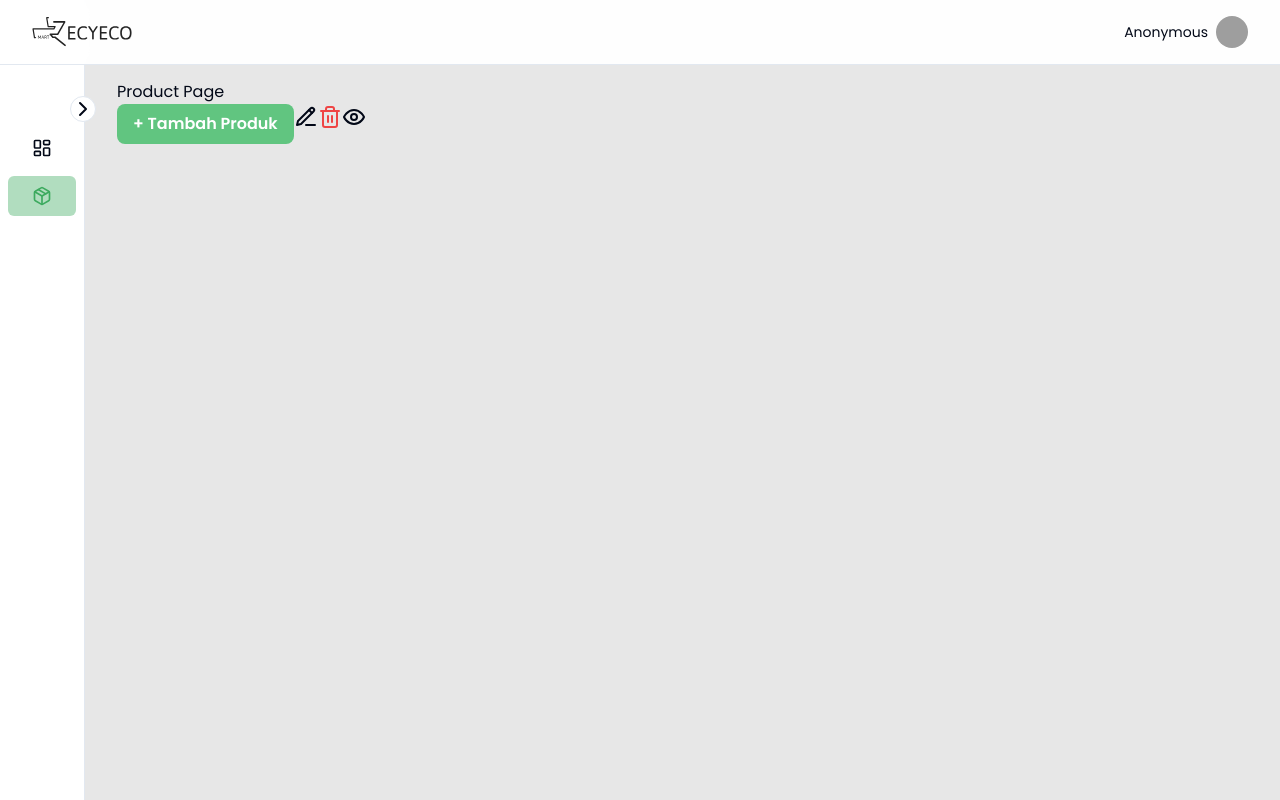
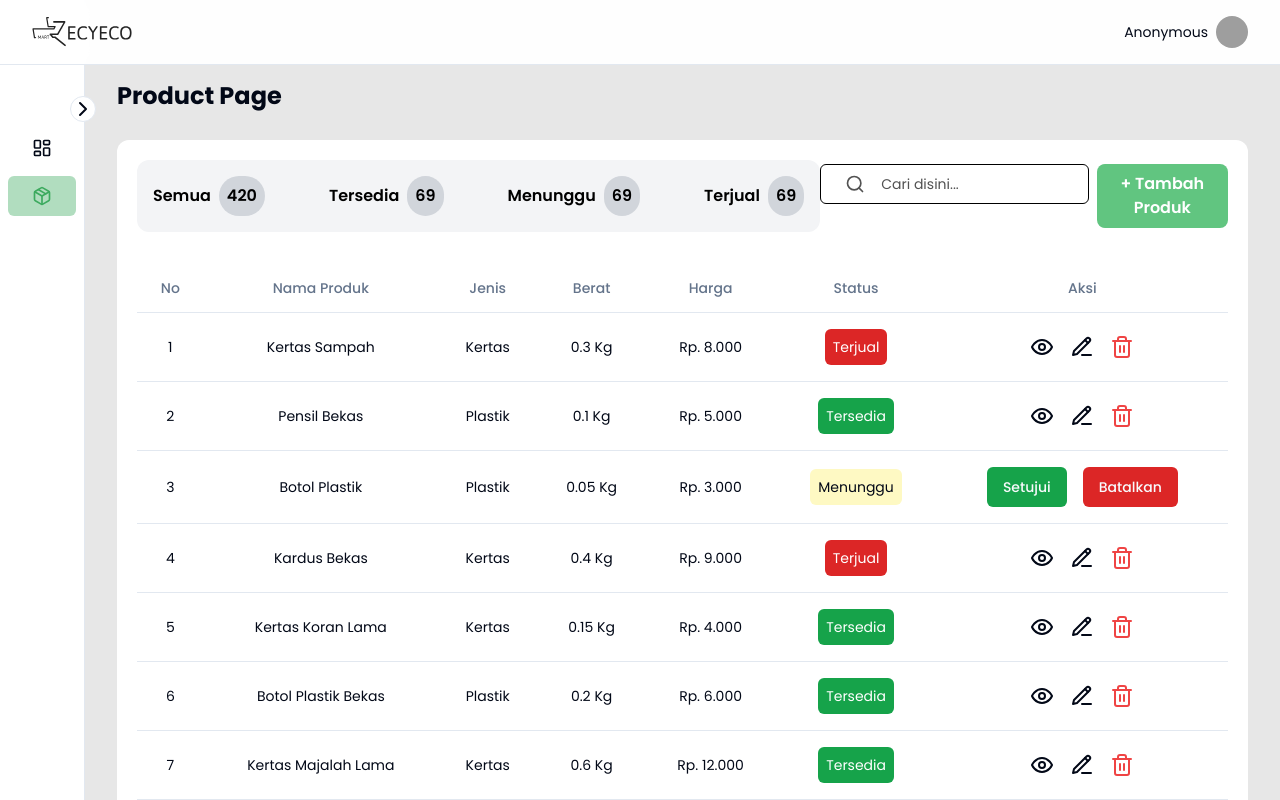
Before and after one commit to proxo-pt/recyeco-fe, a Next.js app: page /dashboard/product in a window 1280 px wide. Built offline with nearby package versions, Linux system fonts and the light colour scheme; grey boxes are pictures that could not be loaded.

Commit message:
feat: creating table management product

```diff
--- a/src/constants/dashboard.ts
+++ b/src/constants/dashboard.ts
@@ -1,4 +1,10 @@
-import { DashProductType, DashboardMenuType, ProductDashType } from '@/types';
+import {
+  DashProductType,
+  DashboardMenuType,
+  ManageProductType,
+  ProductDashType,
+  TabManageType
+} from '@/types';
 import { LayoutDashboard, Package } from 'lucide-react';
 
 export const DashboardMenu: DashboardMenuType[] = [
@@ -201,3 +207,194 @@ export const DashProductMain: DashProductType[] = [
     action: ['Setujui', 'Batalkan']
   }
 ];
+export const ManageProductTitle: ProductDashType[] = [
+  {
+    id: 1,
+    title: 'No'
+  },
+  {
+    id: 2,
+    title: 'Nama Produk'
+  },
+  {
+    id: 3,
+    title: 'Jenis'
+  },
+  {
+    id: 4,
+    title: 'Berat'
+  },
+  {
+    id: 5,
+    title: 'Harga'
+  },
+  {
+    id: 6,
+    title: 'Status'
+  },
+  {
+    id: 7,
+    title: 'Aksi'
+  }
+];
+
+export const ManageProductMain: ManageProductType[] = [
+  {
+    id: 1,
+    number: 1,
+    description: 'Kertas Sampah',
+    type: 'Kertas',
+    weight: '0.3 Kg',
+    price: 'Rp. 8.000',
+    status: 'Terjual'
+  },
+  {
+    id: 2,
+    number: 2,
+    description: 'Pensil Bekas',
+    type: 'Plastik',
+    weight: '0.1 Kg',
+    price: 'Rp. 5.000',
+    status: 'Tersedia'
+  },
+  {
+    id: 3,
+    number: 3,
+    description: 'Botol Plastik',
+    type: 'Plastik',
+    weight: '0.05 Kg',
+    price: 'Rp. 3.000',
+    status: 'Menunggu'
+  },
+  {
+    id: 4,
+    number: 4,
+    description: 'Kardus Bekas',
+    type: 'Kertas',
+    weight: '0.4 Kg',
+    price: 'Rp. 9.000',
+    status: 'Terjual'
+  },
+  {
+    id: 5,
+    number: 5,
+    description: 'Kertas Koran Lama',
+    type: 'Kertas',
+    weight: '0.15 Kg',
+    price: 'Rp. 4.000',
+    status: 'Tersedia'
+  },
+  {
+    id: 6,
+    number: 6,
+    description: 'Botol Plastik Bekas',
+    type: 'Plastik',
+    weight: '0.2 Kg',
+    price: 'Rp. 6.000',
+    status: 'Tersedia'
+  },
+  {
+    id: 7,
+    number: 7,
+    description: 'Kertas Majalah Lama',
+    type: 'Kertas',
+    weight: '0.6 Kg',
+    price: 'Rp. 12.000',
+    status: 'Tersedia'
+  },
+  {
+    id: 8,
+    number: 8,
+    description: 'Kardus Bekas',
+    type: 'Kertas',
+    weight: '0.25 Kg',
+    price: 'Rp. 7.000',
+    status: 'Tersedia'
+  },
+  {
+    id: 9,
+    number: 9,
+    description: 'Botol Plastik Bekas',
+    type: 'Plastik',
+    weight: '0.1 Kg',
+    price: 'Rp. 2.000',
+    status: 'Tersedia'
+  },
+  {
+    id: 10,
+    number: 10,
+    description: 'Kertas Karton',
+    type: 'Kertas',
+    weight: '0.2 Kg',
+    price: 'Rp. 5.000',
+    status: 'Tersedia'
+  },
+  {
+    id: 11,
+    number: 11,
+    description: 'Kertas HVS Bekas',
+    type: 'Kertas',
+    weight: '0.05 Kg',
+    price: 'Rp. 3.000',
+    status: 'Tersedia'
+  },
+  {
+    id: 12,
+    number: 12,
+    description: 'Kertas Buram',
+    type: 'Kertas',
+    weight: '0.1 Kg',
+    price: 'Rp. 4.000',
+    status: 'Tersedia'
+  },
+  {
+    id: 13,
+    number: 13,
+    description: 'Kertas Majalah Lama',
+    type: 'Kertas',
+    weight: '0.5 Kg',
+    price: 'Rp. 10.000',
+    status: 'Tersedia'
+  },
+  {
+    id: 14,
+    number: 14,
+    description: 'Botol Plastik Bekas',
+    type: 'Plastik',
+    weight: '0.3 Kg',
+    price: 'Rp. 6.000',
+    status: 'Tersedia'
+  },
+  {
+    id: 15,
+    number: 15,
+    description: 'Kertas Bekas',
+    type: 'Kertas',
+    weight: '0.4 Kg',
+    price: 'Rp. 15.000',
+    status: 'Tersedia'
+  }
+];
+
+export const TabManage: TabManageType[] = [
+  {
+    id: 1,
+    title: 'Semua',
+    total: 420
+  },
+  {
+    id: 2,
+    title: 'Tersedia',
+    total: 69
+  },
+  {
+    id: 3,
+    title: 'Menunggu',
+    total: 69
+  },
+  {
+    id: 4,
+    title: 'Terjual',
+    total: 69
+  }
+];
--- a/src/features/Dashboard/Product/index.tsx
+++ b/src/features/Dashboard/Product/index.tsx
@@ -1,16 +1,11 @@
 'use client';
-import { EditProduk } from '../components/DialogEditProduk';
-import { HapusProduk } from '../components/DialogHapusProduk';
-import { LihatProduk } from '../components/DialogLihatProduk';
-import { TambahProduk } from '../components/DialogTambahProduk';
+import ManageProduct from '../sections/ManageProduct';
+
 const Product = () => {
   return (
     <>
-      <h1>Product Page</h1>
-      <TambahProduk />
-      <EditProduk />
-      <HapusProduk />
-      <LihatProduk />
+      <h1 className="text-2xl font-bold mb-7">Product Page</h1>
+      <ManageProduct />
     </>
   );
 };
--- /dev/null
+++ b/src/features/Dashboard/sections/ManageProduct/index.tsx
@@ -0,0 +1,121 @@
+import { Button } from '@/components/ui/button';
+import { InputSearch } from '@/components/ui/input-search';
+import {
+  Table,
+  TableBody,
+  TableCell,
+  TableHead,
+  TableHeader,
+  TableRow
+} from '@/components/ui/table';
+import {
+  ManageProductMain,
+  ManageProductTitle,
+  TabManage
+} from '@/constants/dashboard';
+import { Search } from 'lucide-react';
+import { FC } from 'react';
+import { TambahProduk } from '../../components/DialogTambahProduk';
+import { EditProduk } from '../../components/DialogEditProduk';
+import { HapusProduk } from '../../components/DialogHapusProduk';
+import { LihatProduk } from '../../components/DialogLihatProduk';
+
+const ManageProduct: FC = () => {
+  return (
+    <div className="bg-white p-5 rounded-xl">
+      <div className="flex items-center justify-between">
+        <div className="flex gap-8 bg-gray-100 rounded-xl">
+          {TabManage.map(item => (
+            <div key={item.id} className="hover:bg-green-200 rounded-xl p-4">
+              <div className="flex gap-2 text-black font-semibold items-center">
+                {item.title}
+                <div className="p-2 bg-gray-300 rounded-3xl ">{item.total}</div>
+              </div>
+            </div>
+          ))}
+        </div>
+        <div className="flex gap-2">
+          <div className="hidden lg:block ">
+            <InputSearch
+              type="search"
+              placeholder="Cari disini..."
+              className="text-neutral-600 placeholder-neutral-600"
+              suffix={<Search className="text-neutral-600" />}
+            />
+          </div>
+          <div>
+            <TambahProduk />
+          </div>
+        </div>
+      </div>
+      <div className="mt-8">
+        <Table>
+          <TableHeader>
+            <TableRow>
+              {ManageProductTitle.map(item => (
+                <TableHead key={item.id} className="text-center">
+                  {item.title}
+                </TableHead>
+              ))}
+            </TableRow>
+          </TableHeader>
+          <TableBody>
+            {ManageProductMain.map(item => (
+              <TableRow key={item.id}>
+                <TableCell className="text-center">{item.number}</TableCell>
+                <TableCell className="text-center">
+                  {item.description}
+                </TableCell>
+                <TableCell className="text-center">{item.type}</TableCell>
+                <TableCell className="text-center">{item.weight}</TableCell>
+                <TableCell className="text-center">{item.price}</TableCell>
+                <TableCell className="text-center">
+                  {item.status === 'Menunggu' && (
+                    <button className="bg-yellow-100 p-2 rounded-md">
+                      {item.status}
+                    </button>
+                  )}
+                  {item.status === 'Terjual' && (
+                    <button className="bg-red-600 p-2 rounded-md text-white">
+                      {item.status}
+                    </button>
+                  )}
+                  {item.status === 'Tersedia' && (
+                    <button className="bg-green-600 p-2 rounded-md text-white">
+                      {item.status}
+                    </button>
+                  )}
+                </TableCell>
+
+                <TableCell>
+                  {item.status === 'Terjual' && (
+                    <div className="flex justify-center items-center gap-4">
+                      <LihatProduk />
+                      <EditProduk />
+                      <HapusProduk />
+                    </div>
+                  )}
+                  {item.status === 'Tersedia' && (
+                    <div className="flex justify-center items-center gap-4">
+                      <LihatProduk />
+                      <EditProduk />
+                      <HapusProduk />
+                    </div>
+                  )}
+                  {item.status === 'Menunggu' && (
+                    <div className="flex justify-center items-center gap-4">
+                      <Button className="bg-green-600">Setujui</Button>
+                      <Button className="bg-red-600">Batalkan</Button>
+                    </div>
+                  )}
+                </TableCell>
+              </TableRow>
+            ))}
+          </TableBody>
+        </Table>
+      </div>
+    </div>
+  );
+};
+
+export default ManageProduct;
```
Also changed, not shown: src/types/index.ts (+16 -0 lines).
